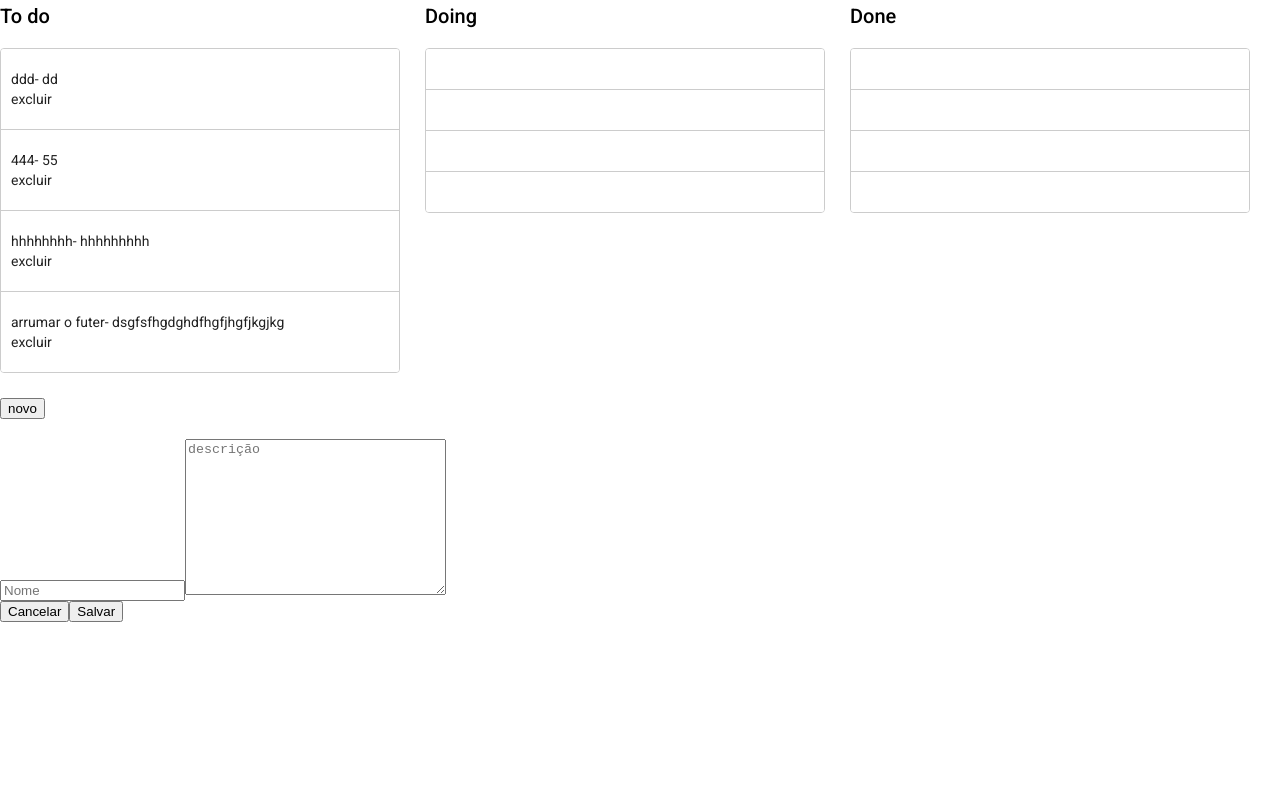
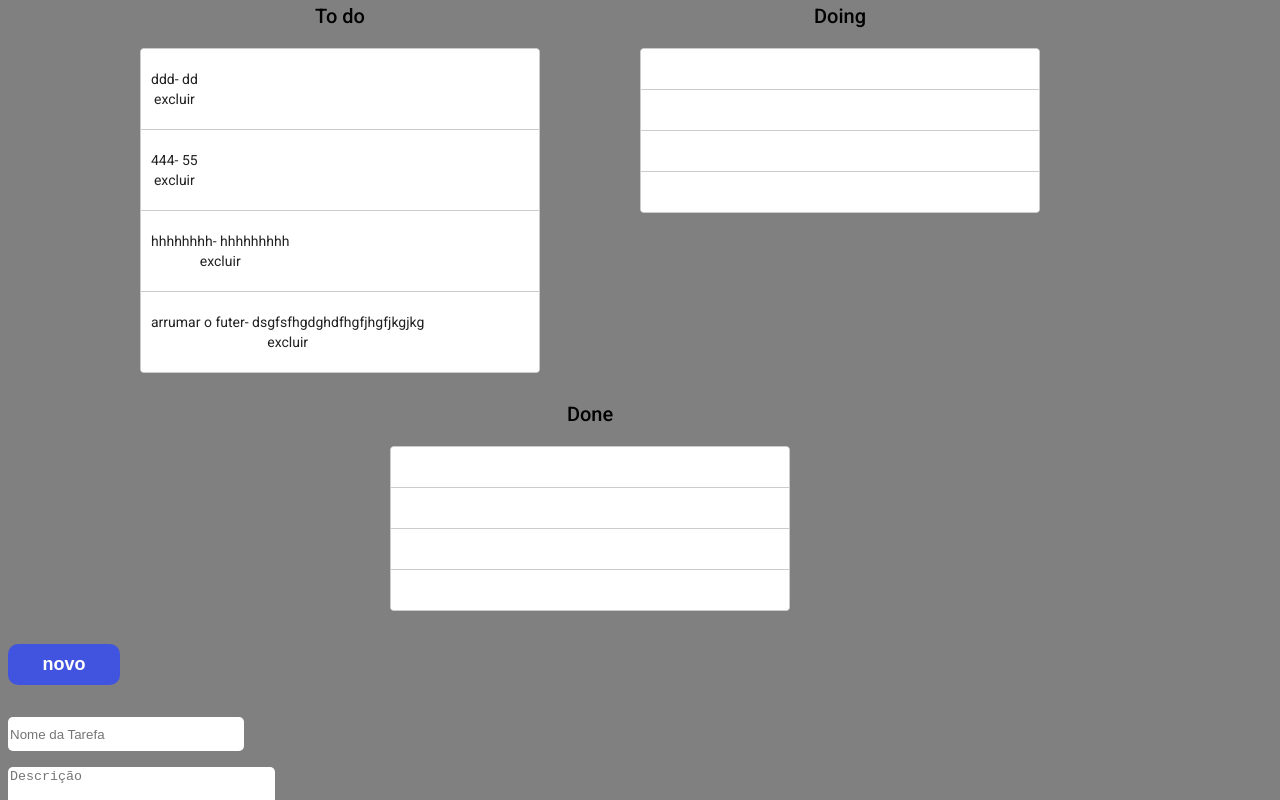
Before and after one commit to hugoerico/Projeto-Kanban, an Angular app in the folder kanban/: page / in a window 1280 px wide. Both pictures are taken after a click on the button "novo". Shown: the top 800 px of the page. Built offline with nearby package versions, Linux system fonts and the light colour scheme; data requests are answered from the project's data file.

Commit message:
layout Kanban

```diff
--- a/kanban/angular.json
+++ b/kanban/angular.json
@@ -28,7 +28,7 @@
               "src/assets"
             ],
             "styles": [
-              "./node_modules/@angular/material/prebuilt-themes/pink-bluegrey.css",
+              "./node_modules/@angular/material/prebuilt-themes/purple-green.css",
               "src/styles.css"
             ],
             "scripts": []
@@ -92,7 +92,7 @@
               "src/assets"
             ],
             "styles": [
-              "./node_modules/@angular/material/prebuilt-themes/pink-bluegrey.css",
+              "./node_modules/@angular/material/prebuilt-themes/purple-green.css",
               "src/styles.css"
             ],
             "scripts": []
--- a/kanban/src/app/app.module.ts
+++ b/kanban/src/app/app.module.ts
@@ -8,6 +8,8 @@ import { ProjetoKanbanComponent } from './view/projeto-kanban/projeto-kanban.com
 import { FormsModule } from '@angular/forms';
 import {DragDropModule} from '@angular/cdk/drag-drop';
 import {HttpClientModule} from '@angular/common/http';
+
+import{ LayoutModule} from '@angular/cdk/layout';
 
 
 @NgModule({
@@ -21,7 +23,8 @@ import {HttpClientModule} from '@angular/common/http';
     BrowserAnimationsModule,
     FormsModule,
     DragDropModule,
-    HttpClientModule
+    HttpClientModule,
+    LayoutModule
   ],
   providers: [],
   bootstrap: [AppComponent]
--- a/kanban/src/app/view/projeto-kanban/projeto-kanban.component.css
+++ b/kanban/src/app/view/projeto-kanban/projeto-kanban.component.css
@@ -1,9 +1,10 @@
 .example-container {
     width: 400px;
     max-width: 100%;
-    margin: 0 25px 25px 0;
+    margin: 0 100px 25px 0;
     display: inline-block;
     vertical-align: top;
+    text-align: center;
   }
 
   .example-list {
@@ -52,3 +53,69 @@
   .example-list.cdk-drop-list-dragging .example-box:not(.cdk-drag-placeholder) {
     transition: transform 250ms cubic-bezier(0, 0, 0.2, 1);
   }
+
+section{
+  background-color: gray;
+  min-height: calc(57vh - 66px);
+
+
+}
+.painel{
+  text-align: center;
+}
+.botaoNovo{
+  background-color:#4154E0;
+  width: 7rem;
+  margin: 0.5rem;
+  padding: 10px 0;
+  color: white;
+  font-weight: bold;
+  font-size: 18px;
+  border: none;
+  border-radius: 10px;
+  transition: 1s all;
+  margin-bottom: 2rem;
+}
+.botaoNovo:hover {
+  background: #3342b3;
+  transform: scale(1.01);
+}
+
+.botaoCancelar{
+  background-color:rgba(34, 33, 33, 0.938);
+  width: 7rem;
+  margin: 0.5rem;
+  padding: 10px 0;
+  color: white;
+  font-weight: bold;
+  font-size: 18px;
+  border: none;
+  border-radius: 10px;
+}
+.botaoSalvar{
+  background-color: #13b43b;
+  width: 7rem;
+  margin: 0.5rem;
+  padding: 10px 0;
+  color: white;
+  font-weight: bold;
+  font-size: 18px;
+  border: none;
+  border-radius: 10px;
+}
+
+.caixaNome{
+  width: 14.5rem;
+  height: 2rem;
+  margin-bottom: 1rem;
+  margin-left: 0.5rem;
+  border-radius: 5px;
+  border-style: none;
+
+}
+.caixaTexto{
+  margin-left: 0.5rem;
+  border-radius: 5px;
+  border-style: none;
+
+}
--- a/kanban/src/app/view/projeto-kanban/projeto-kanban.component.html
+++ b/kanban/src/app/view/projeto-kanban/projeto-kanban.component.html
@@ -1,4 +1,4 @@
-<section>
+<section class="painel">
   <div cdkDropListGroup>
     <div class="example-container">
       <h2>To do</h2>
@@ -53,17 +53,18 @@
 
   </div>
 </section>
-<section>
-  <button (click)="novo();">novo</button>
-  <br>
-  <br>
+<section class="caixaDescricao">
+  <button (click)="novo();" class="botaoNovo">novo</button>
   <div *ngIf="todo1">
-    <input type="text" placeholder="Nome" [(ngModel)]="todo1.nome">
+    <div >
+      <input class="caixaNome" type="text" placeholder="Nome da Tarefa" [(ngModel)]="todo1.nome">
+    </div>
+    <div >
+      <textarea class="caixaTexto" type="text" cols="31" rows="10" placeholder="Descrição"  [(ngModel)]="todo1.descricao"></textarea>
+    </div>
+    <button (click)="cancelar();" class="botaoCancelar">Cancelar</button>
 
-    <textarea type="text" cols="30" rows="10" placeholder="descrição" [(ngModel)]="todo1.descricao"></textarea>
-    <br>
-    <button (click)="cancelar();">Cancelar</button>
-
-    <button (click)="salvar();">Salvar</button>
+    <button (click)="salvar();" class="botaoSalvar">Salvar</button>
 
   </div>
+</section>
```
Also changed, not shown: kanban/src/app/app.component.html (line endings or trailing spaces).
